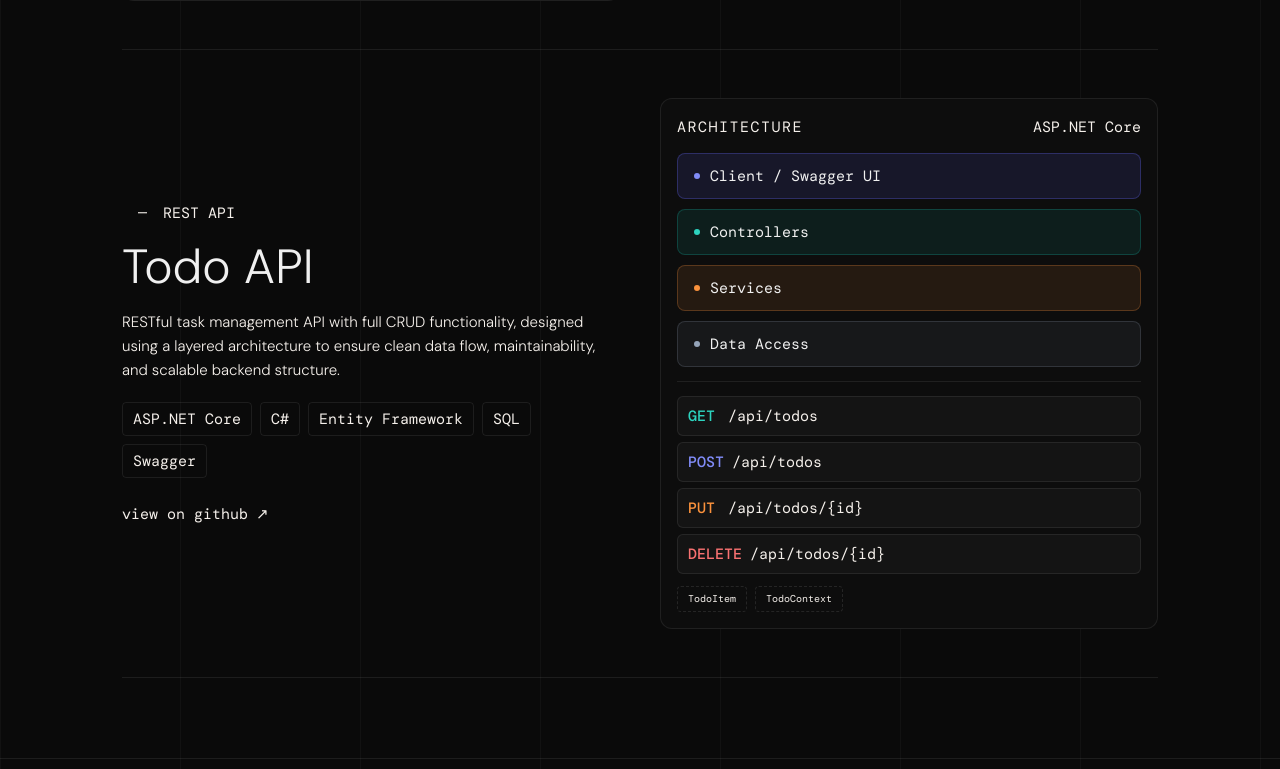
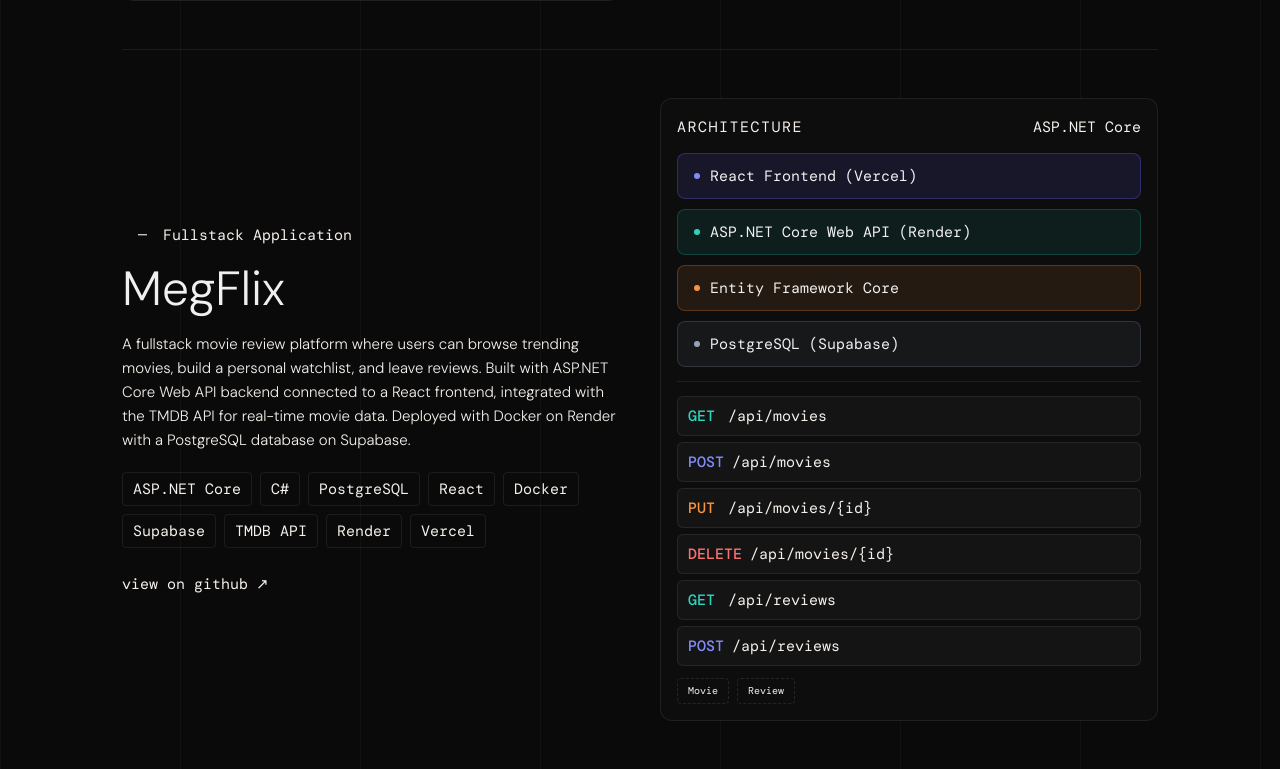
Before and after one commit to Megjafari/megsportfolio, a React (Create React App) app: page / in a window 1280 px wide. Shown: the part 1131-1900 px from the top of the page. Built offline with nearby package versions, Linux system fonts and the light colour scheme; a web font is replaced by a local one.

Commit message:
Add Megflix as a project

```diff
--- a/src/data/index.js
+++ b/src/data/index.js
@@ -45,6 +45,29 @@
       },
     },
     {
+      id: "megflix",
+      category: "Fullstack Application",
+      title: "MegFlix",
+      description:
+        "A fullstack movie review platform where users can browse trending movies, build a personal watchlist, and leave reviews. Built with ASP.NET Core Web API backend connected to a React frontend, integrated with the TMDB API for real-time movie data. Deployed with Docker on Render with a PostgreSQL database on Supabase.",
+      visual: "architecture",
+      tags: ["ASP.NET Core", "C#", "PostgreSQL", "React", "Docker", "Supabase", "TMDB API", "Render", "Vercel"],
+      link: "https://github.com/Megjafari/MovieLibraryApi",
+      demo: "https://megflix.vercel.app",
+      arch: {
+        layers: ["React Frontend (Vercel)", "ASP.NET Core Web API (Render)", "Entity Framework Core", "PostgreSQL (Supabase)"],
+        entities: ["Movie", "Review"],
+        endpoints: [
+          "GET /api/movies",
+          "POST /api/movies",
+          "PUT /api/movies/{id}",
+          "DELETE /api/movies/{id}",
+          "GET /api/reviews",
+          "POST /api/reviews",
+        ],
+      },
+    },
+    {
       id: "todo-api",
 
       category: "REST API",
@@ -71,6 +94,9 @@
     "SQL & Relational Databases",
     "Clean Architecture & Dependency Injection",
     "REST API Design",
+    "React & Vite",
+    "PostgreSQL",
+    "Docker",
 
   ],
 };
```
